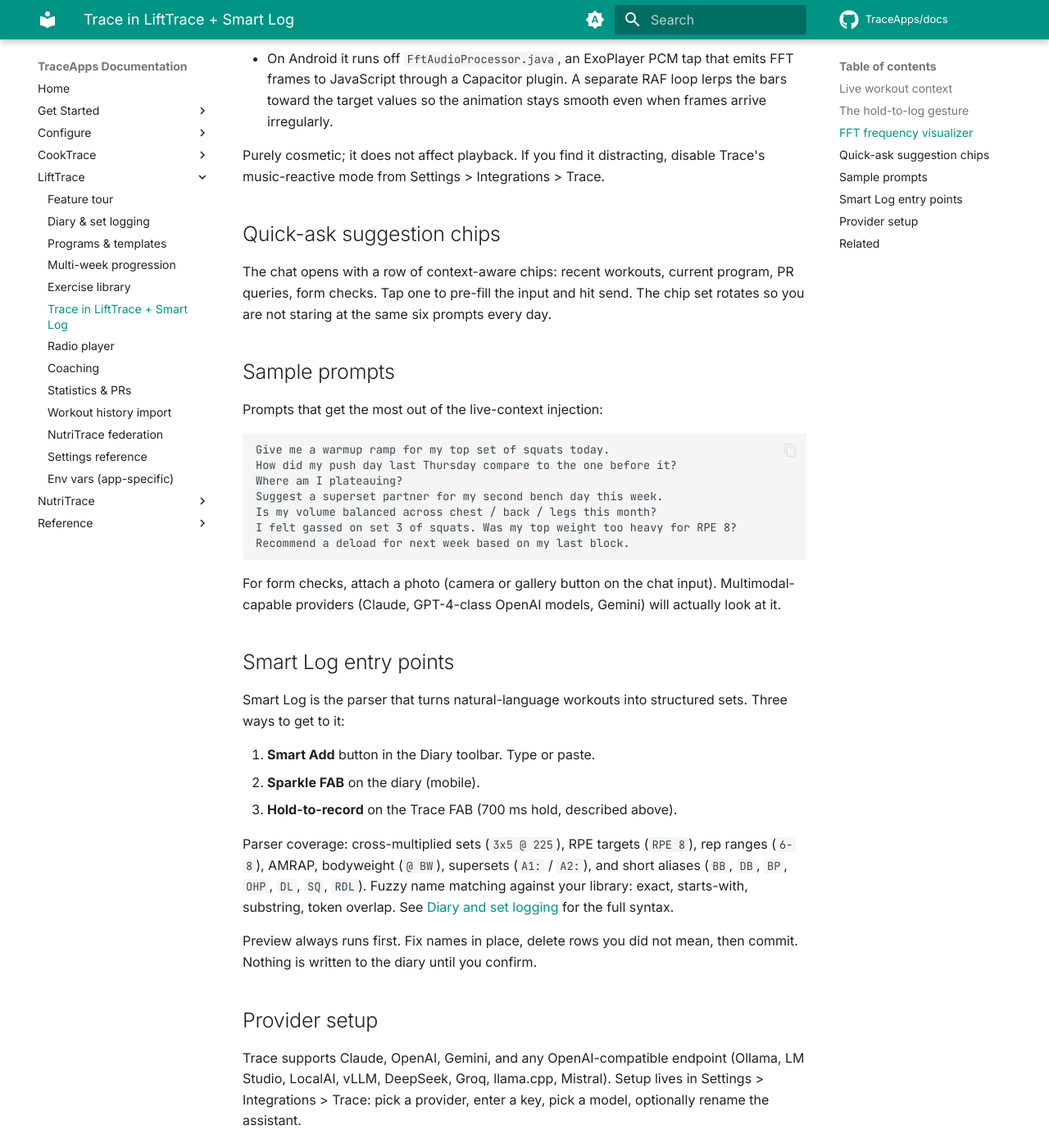
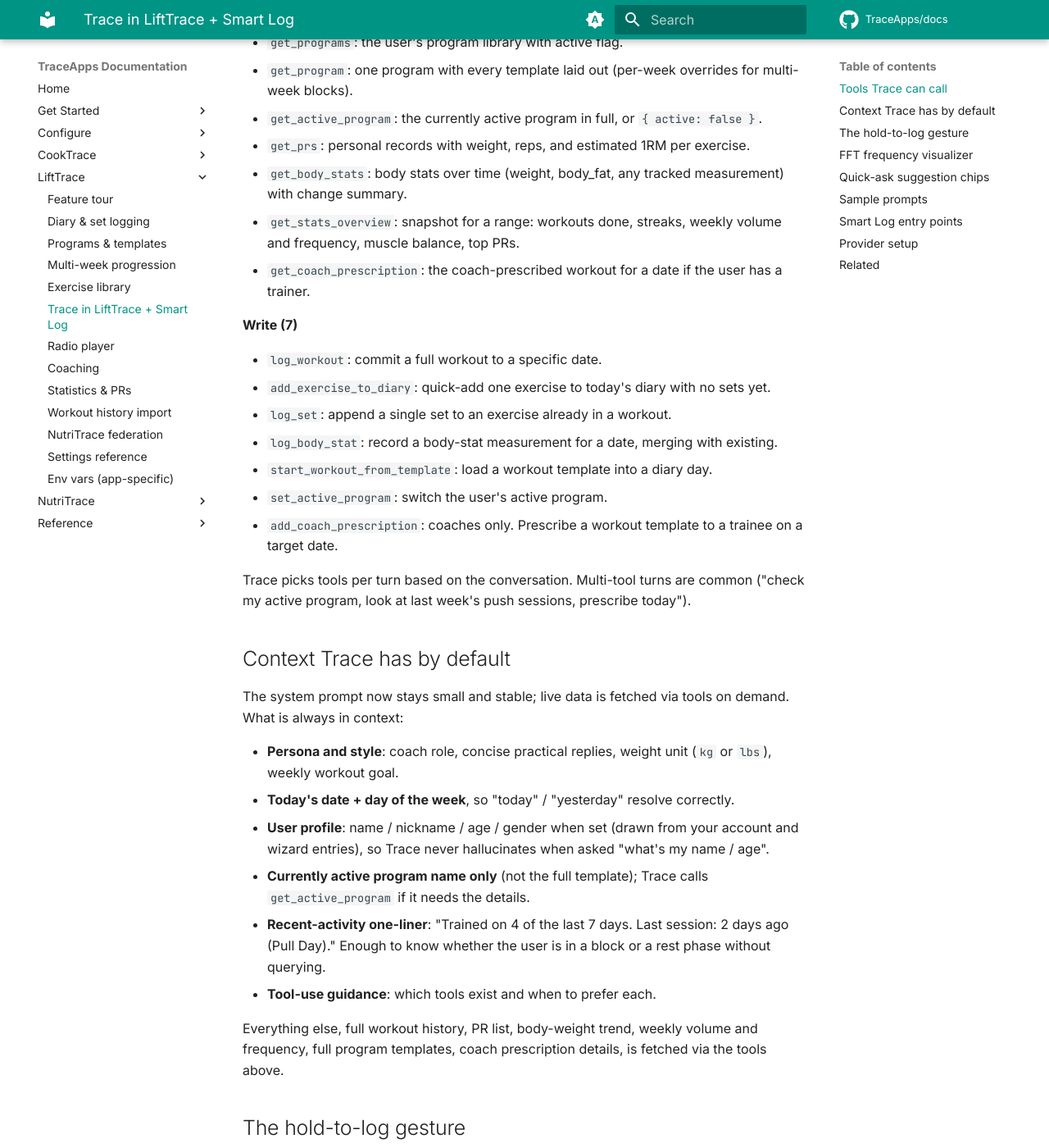
Before and after one commit to TraceApps/docs, an MkDocs documentation site: the page built from docs/lifttrace/trace.md, in a window 1280 px wide and 1400 px high, scrolled down 1600 px. Shown: the whole window at 82% size. Built offline with MkDocs 1.6.1 and Material for MkDocs 9.7.7, drawn with Linux system fonts in a browser that asks for light colours; comment, search, counter and statistics services are not loaded; some of the changed text lies outside the part shown.

Commit message:
docs(lifttrace): rewrite Trace page for tool use + fill 18-tool catalog

````diff
--- a/docs/lifttrace/trace.md
+++ b/docs/lifttrace/trace.md
@@ -1,24 +1,51 @@
 # Trace in LiftTrace and Smart Log
 
-Trace is the LiftTrace AI coach: a floating chat assistant with an animated face, docked bottom-right on every page. Two things separate it from a generic LLM chat window: it carries your live workout context on every request, and its FAB doubles as a hold-to-record voice logger that feeds the Smart Log parser.
+![Trace AI coach inside LiftTrace with the animated face and tool-use replies](../assets/img/lifttrace/06-trace.png)
 
-Trace is provider-agnostic. Setup lives in the shared [Trace setup](../trace/setup.md) page; this page covers what Trace specifically knows and does inside LiftTrace.
+Trace is the LiftTrace AI coach: a floating chat assistant with an animated face, docked bottom-right on every page. Same shared TraceApps persona used in CookTrace and NutriTrace; the tools it can call are the LiftTrace-specific set below. The provider and key setup is identical across the three apps and lives on the shared [Trace setup](../trace/setup.md) page.
 
-## Live workout context
+## Tools Trace can call
 
-Every message you send hits `POST /api/ai/chat`, which assembles a compact snapshot of your training state and prepends it to the conversation before dispatching to your chosen provider. The snapshot includes:
+LiftTrace registers 18 tools that Trace can call across a single conversation, spanning read and write across workouts, exercises, programs, PRs, body stats, and coaching. The full catalog with args and returns lives in the [Trace tool catalog](../reference/trace-tools.md); a one-line summary of each follows.
 
-- **Active program** and its templates (name, goal, current week if a multi-week block is active).
-- **Last 14 workouts**: exercise names, sets, weight, reps, RPE annotations. Warm-ups filtered out.
-- **Top 10 personal records** across the whole library.
-- **30-day body-weight trend** if you have logged body stats.
-- **Weekly goal** and 4-week frequency.
-- **Current streak**.
-- **Today's coach prescription** if a trainer has assigned one for the current date.
+**Read (11)**
 
-The upshot: you can ask "how did my push day compare to last week" or "am I recovering enough between squat sessions" and Trace answers from data, not memory. The context is rebuilt fresh each turn so there is no stale snapshot problem.
+- `get_workouts`: recent workouts with completed sets, per-exercise volume, and top set (defaults to last 30 days).
+- `get_workout`: one workout in full detail by id, including coach feedback.
+- `get_exercises`: search the exercise catalog (wger, free-exercise-db, exercisedb variants, custom).
+- `get_exercise`: full detail on one exercise plus similar-exercise suggestions.
+- `get_programs`: the user's program library with active flag.
+- `get_program`: one program with every template laid out (per-week overrides for multi-week blocks).
+- `get_active_program`: the currently active program in full, or `{ active: false }`.
+- `get_prs`: personal records with weight, reps, and estimated 1RM per exercise.
+- `get_body_stats`: body stats over time (weight, body_fat, any tracked measurement) with change summary.
+- `get_stats_overview`: snapshot for a range: workouts done, streaks, weekly volume and frequency, muscle balance, top PRs.
+- `get_coach_prescription`: the coach-prescribed workout for a date if the user has a trainer.
 
-Chat requests are capped at 60 messages of history and 200 KB of payload per turn to keep provider costs and token counts sane.
+**Write (7)**
+
+- `log_workout`: commit a full workout to a specific date.
+- `add_exercise_to_diary`: quick-add one exercise to today's diary with no sets yet.
+- `log_set`: append a single set to an exercise already in a workout.
+- `log_body_stat`: record a body-stat measurement for a date, merging with existing.
+- `start_workout_from_template`: load a workout template into a diary day.
+- `set_active_program`: switch the user's active program.
+- `add_coach_prescription`: coaches only. Prescribe a workout template to a trainee on a target date.
+
+Trace picks tools per turn based on the conversation. Multi-tool turns are common ("check my active program, look at last week's push sessions, prescribe today").
+
+## Context Trace has by default
+
+The system prompt now stays small and stable; live data is fetched via tools on demand. What is always in context:
+
+- **Persona and style**: coach role, concise practical replies, weight unit (`kg` or `lbs`), weekly workout goal.
+- **Today's date + day of the week**, so "today" / "yesterday" resolve correctly.
+- **User profile**: name / nickname / age / gender when set (drawn from your account and wizard entries), so Trace never hallucinates when asked "what's my name / age".
+- **Currently active program name only** (not the full template); Trace calls `get_active_program` if it needs the details.
+- **Recent-activity one-liner**: "Trained on 4 of the last 7 days. Last session: 2 days ago (Pull Day)." Enough to know whether the user is in a block or a rest phase without querying.
+- **Tool-use guidance**: which tools exist and when to prefer each.
+
+Everything else, full workout history, PR list, body-weight trend, weekly volume and frequency, full program templates, coach prescription details, is fetched via the tools above.
 
 ## The hold-to-log gesture
 
@@ -29,7 +56,7 @@ The Trace FAB is draggable and doubles as a voice trigger. Press and hold for **
 - A short beep fires plus (on Android) a haptic tap.
 - Voice recording starts using the Web Speech API in the browser or the native recognizer on Android.
 
-Release the FAB to commit; the transcript feeds the Smart Log parser and opens the Smart Add review sheet with your sets ready to confirm. Slide off more than **100 px** from the FAB's center to cancel: the FAB greys, releasing there aborts and nothing is logged. Under the 6-px movement threshold before the 700 ms mark the app treats the gesture as a drag instead, so you can reposition the FAB without arming the mic.
+Release the FAB to commit; the transcript feeds the **Smart Log parser** (client-side, not a Trace tool) and opens the Smart Add review sheet with your sets ready to confirm. The parser is a deterministic client-side path: cross-multiplied sets (`3x5 @ 225`), RPE targets, rep ranges, AMRAP, bodyweight (`@ BW`), supersets, and short aliases (BB / DB / BP / OHP / DL / SQ / RDL) go straight into structured rows without a tool round-trip. Slide off more than **100 px** from the FAB's center to cancel: the FAB greys, releasing there aborts and nothing is logged. Under the 6-px movement threshold before the 700 ms mark the app treats the gesture as a drag instead, so you can reposition the FAB without arming the mic.
 
 Voice recognition permission is browser-managed on the web and manifest-declared on Android (`RECORD_AUDIO` plus a `RecognitionService` intent query).
 
@@ -48,15 +75,17 @@ The chat opens with a row of context-aware chips: recent workouts, current progr
 
 ## Sample prompts
 
-Prompts that get the most out of the live-context injection:
+Prompts that exercise the tool set:
 
 ```text
-Give me a warmup ramp for my top set of squats today.
+Generate today's workout.
 How did my push day last Thursday compare to the one before it?
-Where am I plateauing?
-Suggest a superset partner for my second bench day this week.
+What's my bench PR and when did I hit it?
+Log 3x5 @ 225 bench, 3x8 @ 95 OHP, 3x10 dips to today.
+Switch me to Push-Pull-Legs.
+Start Day A on today's diary.
+Weighed in at 82.4 kg this morning.
 Is my volume balanced across chest / back / legs this month?
-I felt gassed on set 3 of squats. Was my top weight too heavy for RPE 8?
 Recommend a deload for next week based on my last block.
 ```
 
@@ -70,9 +99,9 @@ Smart Log is the parser that turns natural-language workouts into structured set
 2. **Sparkle FAB** on the diary (mobile).
 3. **Hold-to-record** on the Trace FAB (700 ms hold, described above).
 
-Parser coverage: cross-multiplied sets (`3x5 @ 225`), RPE targets (`RPE 8`), rep ranges (`6-8`), AMRAP, bodyweight (`@ BW`), supersets (`A1:` / `A2:`), and short aliases (`BB`, `DB`, `BP`, `OHP`, `DL`, `SQ`, `RDL`). Fuzzy name matching against your library: exact, starts-with, substring, token overlap. See [Diary and set logging](diary.md#smart-add-and-the-natural-language-parser) for the full syntax.
+Preview always runs first. Fix names in place, delete rows you did not mean, then commit. Nothing is written to the diary until you confirm. See [Diary and set logging](diary.md#smart-add-and-the-natural-language-parser) for the full syntax.
 
-Preview always runs first. Fix names in place, delete rows you did not mean, then commit. Nothing is written to the diary until you confirm.
+Smart Log stays separate from the tool catalog on purpose: workout logging is precise and cheap to parse client-side, so a Trace tool round-trip adds latency without adding correctness for the common shapes.
 
 ## Provider setup
 
@@ -81,7 +110,7 @@ Trace supports Claude, OpenAI, Gemini, and any OpenAI-compatible endpoint (Ollam
 Two modes:
 
 - **Per-user key** (default): every user brings their own key. Nothing to set server-side.
-- **Server-side proxy**: set `AI_PROVIDER`, `AI_API_KEY`, and (for `oai-compat`) `AI_BASE_URL` and `AI_MODEL` in the server env, and Trace becomes read-only for every user. The server proxies chat requests, so a private-network LLM works without exposing it to the browser.
+- **Server-side proxy**: set `AI_PROVIDER`, `AI_API_KEY`, and (for `oai-compat`) `AI_BASE_URL` and `AI_MODEL` in the server env, and Trace becomes read-only for every user. The server proxies chat requests plus the tool-use loop, so a private-network LLM works without exposing it to the browser.
 
 The Model dropdown includes a **Custom** option on every provider (added in v1.0.1), so you can enter any model ID the vendor supports without waiting for the preset list to catch up.
 
@@ -91,6 +120,7 @@ Full provider setup with per-provider recipes: see [Trace setup](../trace/setup.
 
 ## Related
 
+- [Trace tool catalog](../reference/trace-tools.md)
 - [Trace setup](../trace/setup.md)
 - [Running a local LLM](../trace/local-llm.md)
 - [Diary and set logging](diary.md)
--- a/docs/reference/trace-tools.md
+++ b/docs/reference/trace-tools.md
@@ -6,7 +6,7 @@ A **tool** in this context is a function the AI model can decide to call on its
 
 This is called *function calling* in OpenAI's terminology, *tool use* in Anthropic's. Same idea. The practical effect: Trace answers are grounded in your live app state instead of made up from the model's training corpus. It can also mutate state, log a cook, add a pantry row, plan a meal, so the assistant becomes a hands-on second UI rather than a chatbot.
 
-Not every app has tools. LiftTrace intentionally ships text-only Trace with a large live-context payload instead. Rationale is documented per-app below.
+All three TraceApps (CookTrace, LiftTrace, NutriTrace) now expose tool schemas to Trace. Per-app catalogs follow.
 
 ## About this page
 
@@ -14,8 +14,8 @@ Every tool Trace can call, across all three apps, in one table. Use this when yo
 
 **About the columns:**
 
-- **Tool** is the exact `name` the model sees. Present in `src/lib/aiChat.js` under `export const TOOLS`.
-- **App** is which of the three exposes it. LiftTrace intentionally has no tool schema (see below).
+- **Tool** is the exact `name` the model sees. Registered under `export const TOOLS` in each app's `src/lib/aiTools.js` (or `src/lib/aiChat.js` on older apps).
+- **App** is which of the three exposes it.
 - **Purpose** is the one-line description the model reads at call time.
 - **Args** lists parameter names; `*` marks required.
 - **Returns** describes the shape Trace gets back, so you can predict how it will phrase the reply.
@@ -48,11 +48,30 @@ Nineteen tools; the biggest surface of the three. Read tools return recipe, pant
 
 ## LiftTrace
 
-**LiftTrace does not expose a Trace tool schema.** Instead it pre-computes a context block (`buildContext()` in `src/components/ai/Trace.svelte`) and injects it into the system prompt. The block includes user profile, active program, recent workouts (last 14 days), body stats, and PR summaries. Trace answers from that snapshot rather than reaching for live tools.
+Eighteen tools spanning read and write across workouts, exercises, programs, PRs, body stats, and coaching. Read tools surface diary, exercise catalog, active + saved programs, personal records, body-stat time series, weekly rollups, and coach prescriptions. Write tools log a full workout, drop a single exercise onto today's diary, append a set to a workout in flight, log a body-stat measurement, load a template into a diary day, switch the active program, or (for coaches only) prescribe a workout to a trainee.
 
-For write actions, LiftTrace uses **Smart Log**, a separate hold-to-record UI (not a Trace tool) that parses natural-language workout entries (`bench 3x5 @ 225, squats 5x5 @ 315`) with the `smartLogWorkout.js` parser, matches exercises against the user's library, and pre-fills a review modal. The user commits by tapping Save.
+| Tool | Purpose | Args | Returns |
+|------|---------|------|---------|
+| `get_workouts` | Recent workouts with completed sets, per-exercise volume, and top set | `date_from`, `date_to`, `exercise_name` | Shaped workout rows; default window is last 30 days |
+| `get_workout` | One workout in full detail by id, including coach feedback | `id*` | Every set, notes, coach feedback, program context |
+| `get_exercises` | Search the exercise catalog (wger, free-exercise-db, exercisedb variants, custom) | `query`, `muscle`, `equipment`, `source`, `limit` | Compact rows with id, name, muscles, equipment, source |
+| `get_exercise` | One exercise's full detail plus similar exercises | `id`, `name` (id wins if both) | Description, instructions, muscles, equipment, up to 5 similar |
+| `get_programs` | User's program library with active flag | none | Id, name, goal, template count, weeks, is_active |
+| `get_program` | One program with every template laid out | `id*` | Templates with target sets/reps/load/RPE/tempo/rest, per-week overrides |
+| `get_active_program` | The currently active program in full | none | Same shape as `get_program`; `{ active: false }` if none |
+| `get_prs` | Personal records with e1RM | `exercise_name`, `date_from`, `date_to`, `limit` | Top weight, top reps at that weight, estimated 1RM per exercise |
+| `get_body_stats` | Body stats over time (weight, body_fat, any tracked measurement) | `stat`, `date_from`, `date_to` | Time series plus first/last/min/max/change summary when a single stat is queried |
+| `get_stats_overview` | Snapshot over a window: workouts done, streaks, weekly volume + frequency, muscle balance, top PRs | `range` (`7d`\|`30d`\|`90d`\|`1y`\|`all`) | Rollup object; default range `30d` |
+| `get_coach_prescription` | Coach-prescribed workout for a given date if the user has a trainer | `date` (default today) | `{ prescribed: false }` or the prescription record |
+| `log_workout` | Commit a full workout to the diary for a date | `date*`, `exercises*`, `name`, `duration_min` | Workout id, exercises_logged, sets_logged, total_volume |
+| `add_exercise_to_diary` | Quick-add one exercise to a diary day with no sets yet | `exercise_name*`, `date` | Workout id, exercise_added_id, position |
+| `log_set` | Append a single set to an exercise already in a workout | `workout_id*`, `weight*`, `reps*`, `exercise_id` or `exercise_name`, `rpe`, `warmup`, `completed` | Set id, position, workout total volume |
+| `log_body_stat` | Record a body-stat measurement for a date; merges with existing | `stat*`, `value*`, `unit`, `date`, `note` | Stats row id, stat, value, unit, date |
+| `start_workout_from_template` | Load a template into a diary day | `template_id` or `template_name`, `date` | Workout id, exercises_loaded, from_template |
+| `set_active_program` | Switch the user's active program | `program_id` or `program_name` | New active_program_id, previous_active_program_id, name |
+| `add_coach_prescription` | COACH ONLY. Prescribe a workout template to a trainee | `trainee_id*`, `template_id*`, `target_date*`, `notes` | prescription_id, trainee_id, template_id, target_date |
 
-This is a deliberate design call: workout logging is precise (weight, reps, sets, RPE), and passing it through an LLM tool round-trip adds latency without adding correctness. The parser handles the common shapes directly.
+LiftTrace also keeps **Smart Log**, a hold-to-record UI on the Trace FAB (not a Trace tool) that parses natural-language workout entries (`bench 3x5 @ 225, squats 5x5 @ 315`) client-side with the `smartLogWorkout.js` parser, matches exercises against the user's library, and pre-fills a review modal. Faster than a tool round-trip for the common case; the user commits by tapping Save.
 
 ## NutriTrace
 
````
Also changed, not shown: other parts of docs/reference/trace-tools.md (+1 -1 lines), docs/trace/setup.md (+1 -1 lines).
